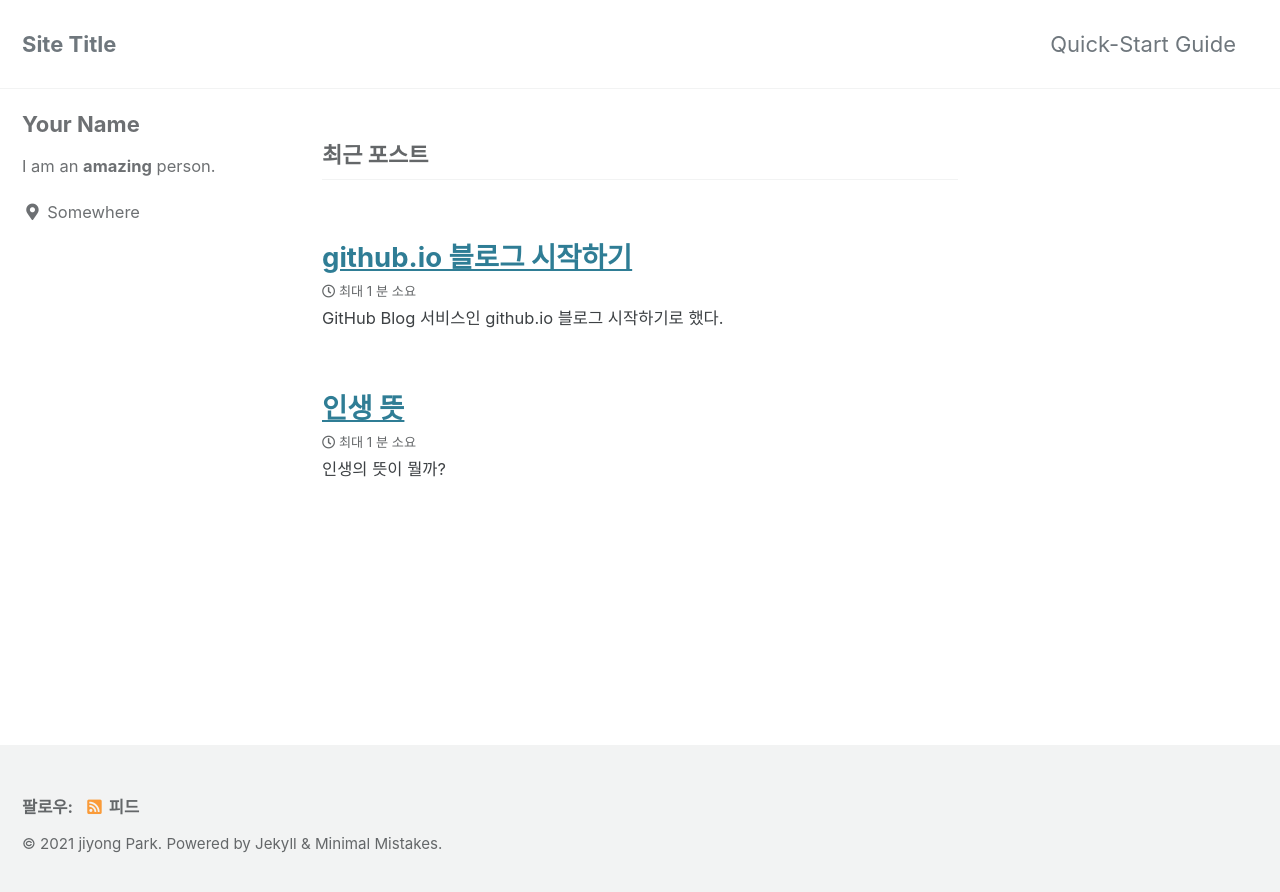
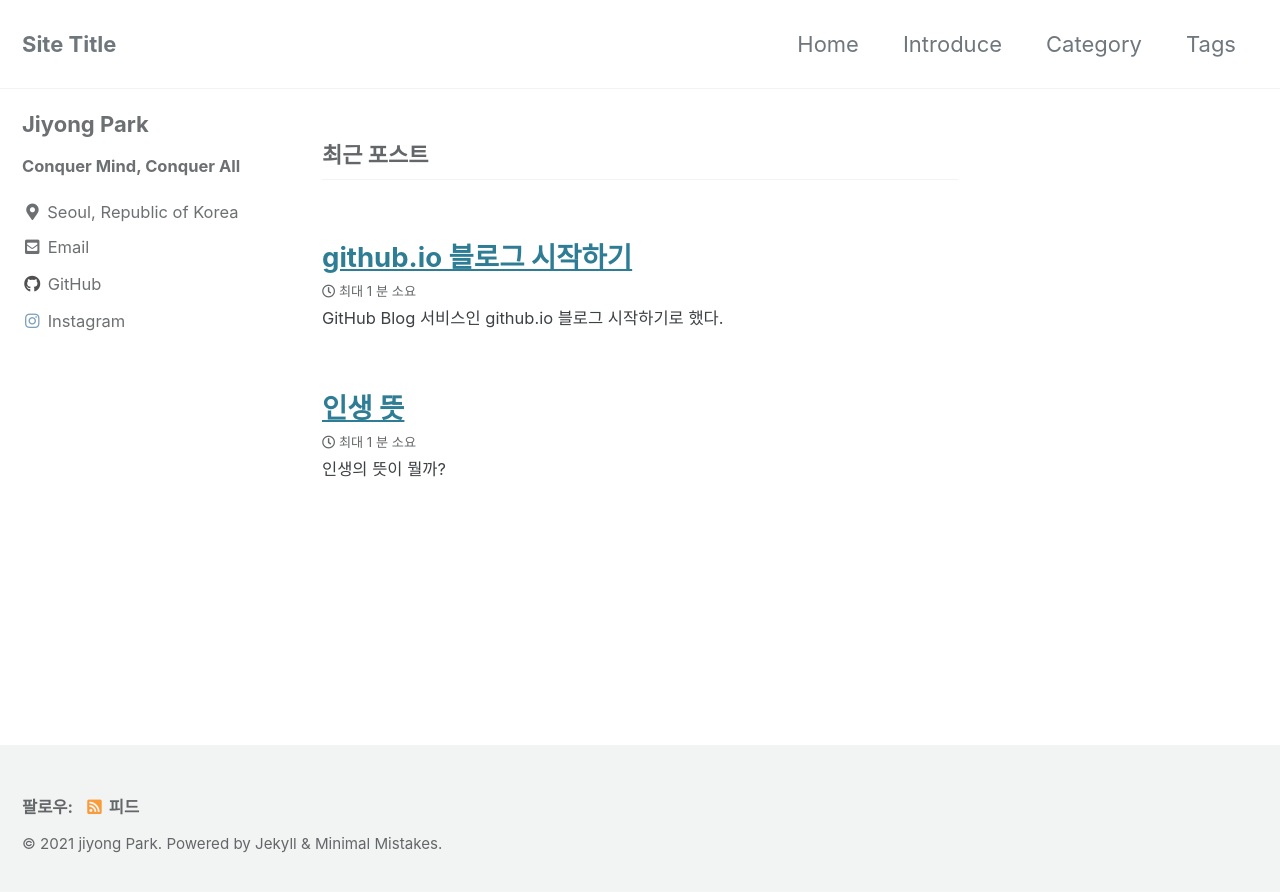
Before and after one commit to bjybs123/bjybs123.github.io, a Jekyll site: the page built from index.html, in a window 1280 px wide. Shown: the top 892 px of the page. Built offline with Jekyll 4.4.1, drawn with Linux system fonts in a browser that asks for light colours; cached includes are drawn as plain includes; the list of posts is cut into pages by our own code.

Commit message:
utterances installed

```diff
--- a/_config.yml
+++ b/_config.yml
@@ -101,15 +101,15 @@ analytics:
 
 # Site Author
 author:
-  name             : "Your Name"
+  name             : "Jiyong Park"
   avatar           : # path of avatar image, e.g. "/assets/images/bio-photo.jpg"
-  bio              : "I am an **amazing** person."
-  location         : "Somewhere"
+  bio              : "**Conquer Mind, Conquer All**"
+  location         : "Seoul, Republic of Korea"
   email            :
   links:
     - label: "Email"
       icon: "fas fa-fw fa-envelope-square"
-      # url: "mailto:your.name@email.com"
+      url: "jiyongpark62@gmail.com"
     - label: "Website"
       icon: "fas fa-fw fa-link"
       # url: "https://your-website.com"
@@ -121,10 +121,10 @@ author:
       # url: "https://facebook.com/"
     - label: "GitHub"
       icon: "fab fa-fw fa-github"
-      # url: "https://github.com/"
+      url: "https://github.com/bjybs123/"
     - label: "Instagram"
       icon: "fab fa-fw fa-instagram"
-      # url: "https://instagram.com/"
+      url: "https://instagram.com/jiyong_nyam"
 
 # Site Footer
 footer:
--- a/_data/navigation.yml
+++ b/_data/navigation.yml
@@ -1,12 +1,16 @@
 # main links
 main:
-  - title: "Quick-Start Guide"
-    url: https://mmistakes.github.io/minimal-mistakes/docs/quick-start-guide/
+  - title: "Home"
+    url: "/"
+  - title: "Introduce"
+    url: "/about/"
+  - title: "Category"
+    url: "/categories/"
+  - title: "Tags"
+    url: "/tags/"
   # - title: "About"
   #   url: https://mmistakes.github.io/minimal-mistakes/about/
   # - title: "Sample Posts"
   #   url: /year-archive/
-  # - title: "Sample Collections"
-  #   url: /collection-archive/
   # - title: "Sitemap"
   #   url: /sitemap/
```
Also changed, not shown: categories/category-cpp.md (added, +9 -0 lines).
